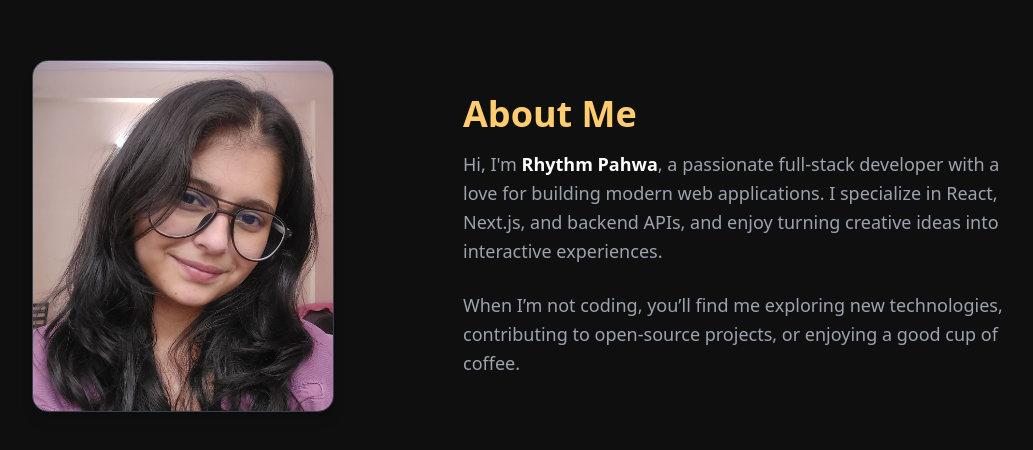
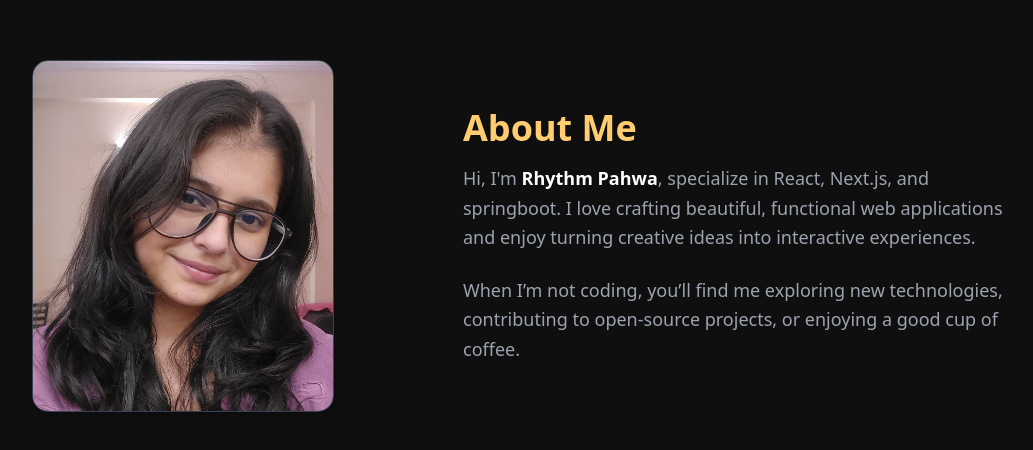
Before and after one commit to RhythmPahwa14/Rhythm-Portfolio, a Next.js app: page /about in a window 1280 px wide. Shown: the part 164-614 px from the top of the page, without its empty margins (177-1210 px from the left). Built offline with nearby package versions, Linux system fonts and the light colour scheme.

Commit message:
Update page.jsx

```diff
--- a/src/app/about/page.jsx
+++ b/src/app/about/page.jsx
@@ -31,8 +31,7 @@ export default function About() {
       >
         <h2 className="text-4xl font-bold mb-4 text-[#ffcc70]">About Me</h2>
         <p className="text-lg leading-relaxed text-gray-400 mb-6">
-          Hi, I'm <span className="text-white font-semibold">Rhythm Pahwa</span>, a passionate full-stack developer
-          with a love for building modern web applications. I specialize in React, Next.js, and backend APIs,
+          Hi, I'm <span className="text-white font-semibold">Rhythm Pahwa</span>, specialize in React, Next.js, and springboot. I love crafting beautiful, functional web applications
           and enjoy turning creative ideas into interactive experiences.
         </p>
         <p className="text-lg leading-relaxed text-gray-400">
```
